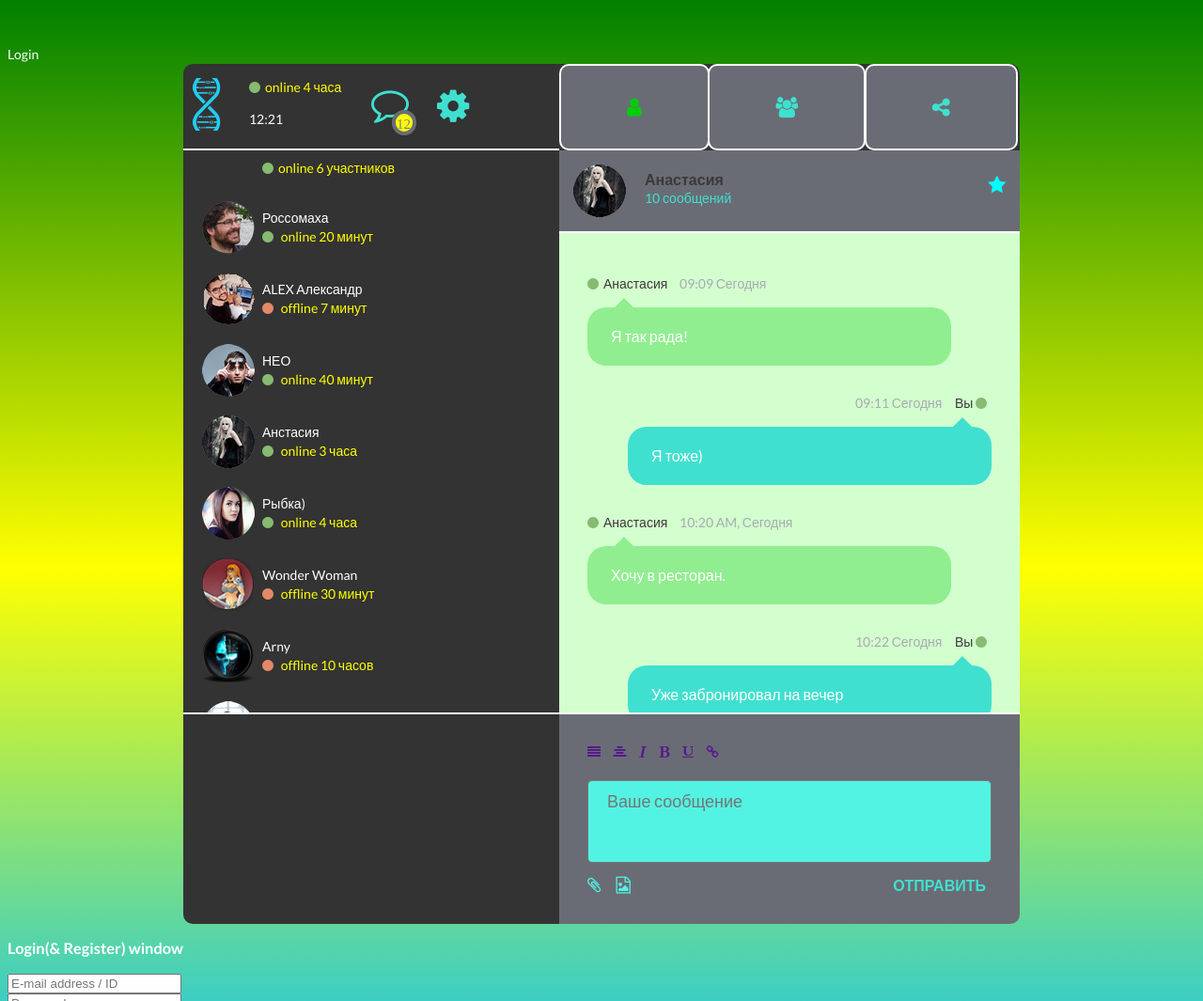
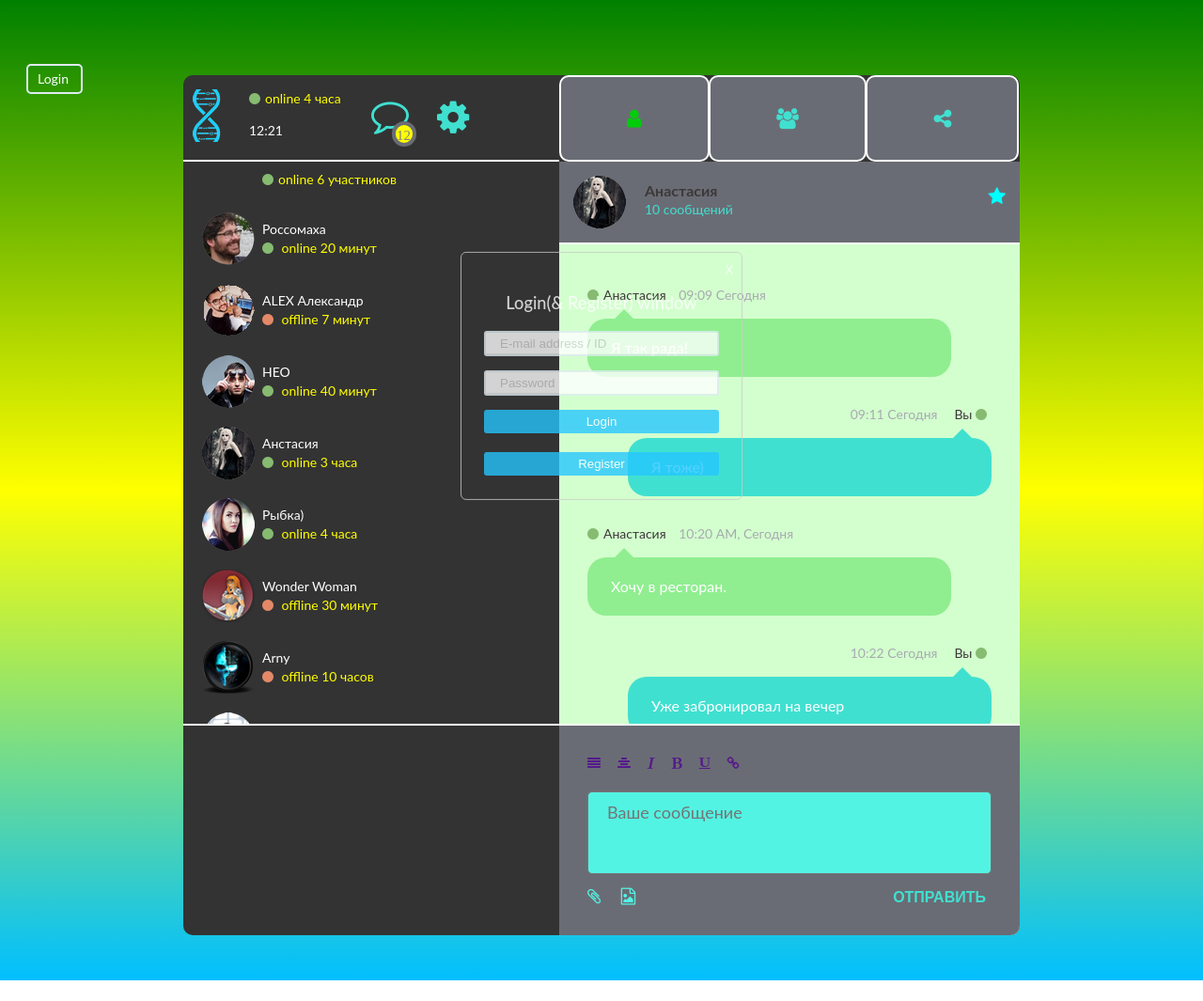
Before and after one commit to alexanderxp/ChatAndersen2021, a plain HTML site: page index.html in a window 1280 px wide. Shown: the top 1065 px of the page at 94% size. After the commit the page ends 1043 px from the top, so only its background shows below. Drawn offline with Linux system fonts and the light colour scheme.

Commit message:
add /* login form */ to styles.css

```diff
--- a/styles.css
+++ b/styles.css
@@ -1,3 +1,100 @@
+  /* login form */
+
+  .login-modal {
+    cursor: move;
+    display: inline-block;
+    border: 1px solid #CCC;
+    width: 300px;
+    height: auto;
+    text-align: center;
+    border-radius: 6px;
+    padding: 25px 7px;
+    background-image: #fff;
+    opacity: .79;
+    position: absolute;
+    top: 50%;
+    left: 50%;
+    transform: translate(-50%, -50%);
+  }
+
+  .brand-name {
+    color: #fff;
+    font-weight: 500;
+    font-size: 1.3em;
+  }
+
+  .input-field {
+    width: 250px;
+    height: auto;
+    margin: 8px auto;
+    border: 2px solid #dfebf2;
+    margin-bottom: 15px;
+    border-radius: 3px;
+    &:first-of-type {
+      margin-top: 20px;
+    }
+  }
+
+  input {
+    border-width: 0;
+    width: 100%;
+    outline: none;
+    padding: 4px 15px;
+    &::-webkit-input-placeholder {
+      /* Chrome/Opera/Safari */
+      color: #ccc;
+    }
+  }
+
+  .btn {
+    border: 0px;
+    background-color: transparent;
+    padding: 5px 12px;
+    width: 250px;
+    border-radius: 3px;
+  }
+
+  .btn-sky {
+    background-color: #25c6ff;
+    color: #fff;
+  }
+
+  .btn {
+    outline: none;
+  }
+
+  .close-sign {
+    color: #fff;
+    cursor: pointer;
+    position: absolute;
+    top: 3%;
+    right: 3%;
+    font-size: 13px;
+    transition: color 0.3s ease;
+    &:hover, &:focus {
+      color: #ff0000;
+    }
+  }
+
+  .to-display {
+    cursor: pointer;
+    position: relative;
+    top: 20px;
+    left: 20px;
+    color: #fff;
+    padding: 4px 10px;
+    width: 60px;
+    border: 2px solid  #dfebf2;
+    border-radius: 5px;
+    transition: color 0.4s ease-out, border-color 0.4s ease-out;
+    &:focus, &:hover {
+      color: #25c6ff;
+      border-color: #25c6ff;
+    }
+  }
+
+  /* login form end */
+
 @import url(https://fonts.googleapis.com/css?family=Lato:400,700);
 *, *:before, *:after {
   box-sizing: border-box;
```
